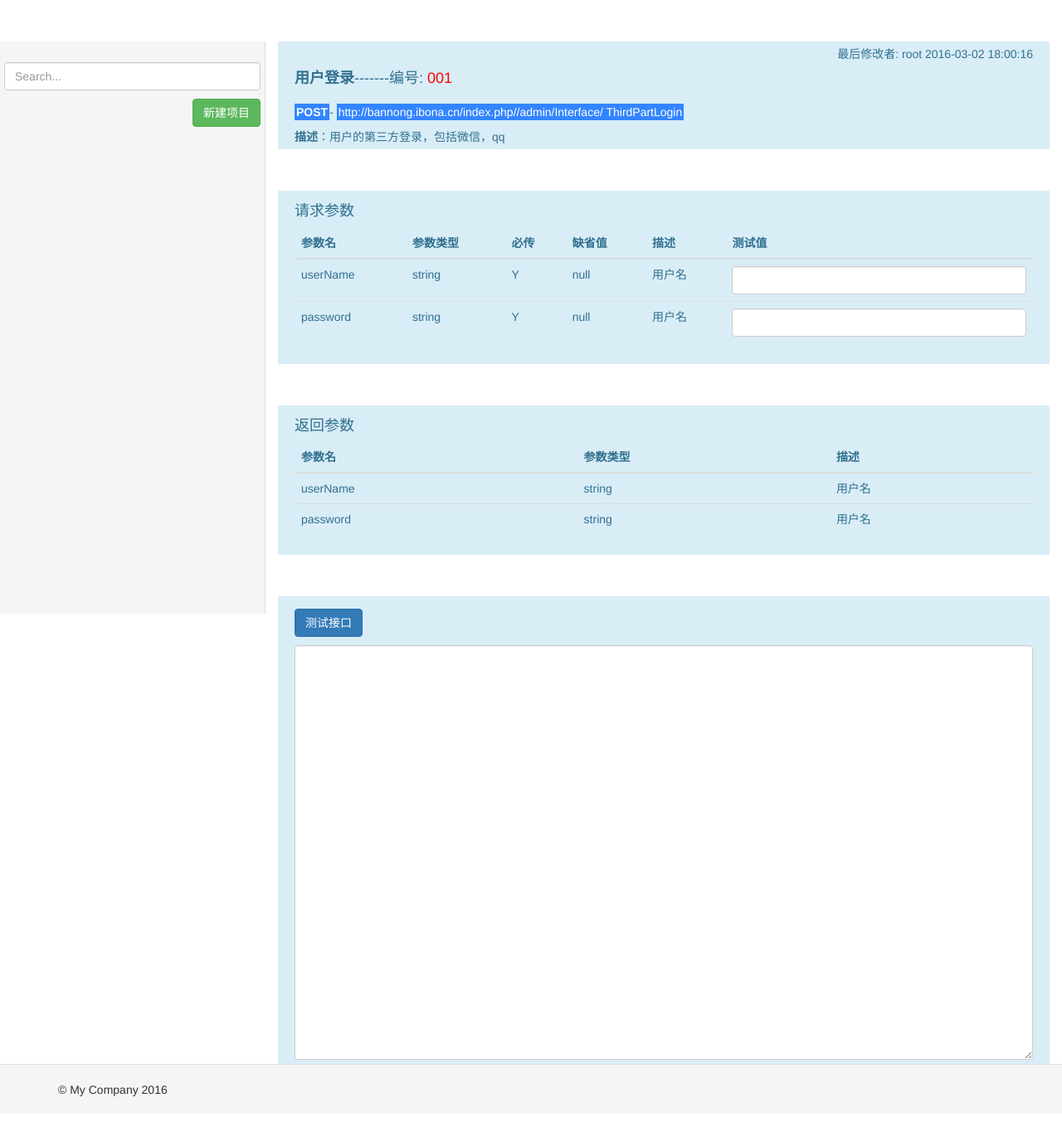
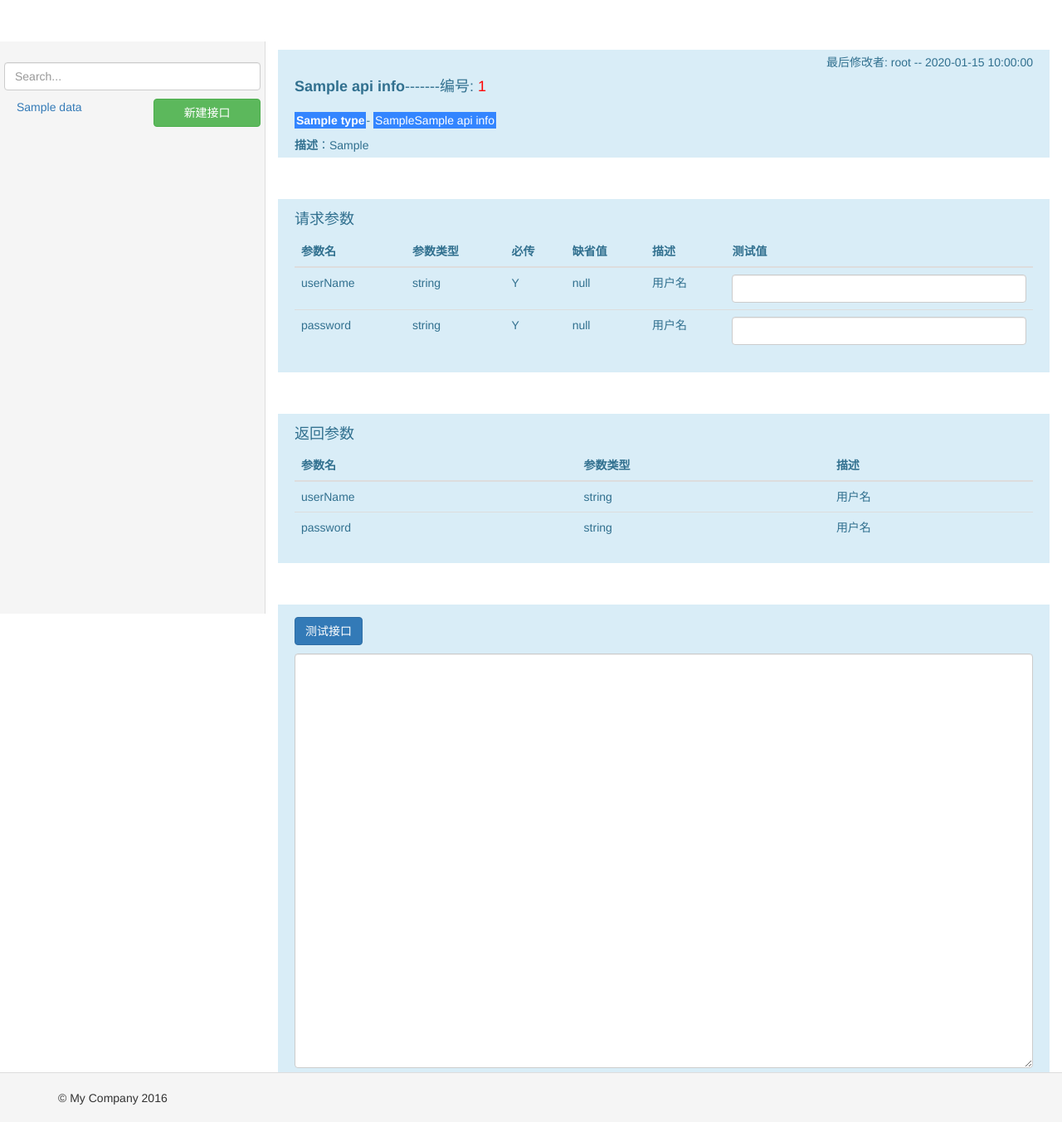
Before and after one commit to 10xjzheng/ApiManager, a Yii app: template views/api/apiInfo.php in a window 1280 px wide. Shown: the whole page at 83% size. Before the commit the page ends 1322 px from the top, so only its background shows below. Run offline with PHP 8.4 and a stand-in for Yii, Linux system fonts and the light colour scheme; the template is opened without the code that fills it: most values are stand-ins (such as "Sample title", 1, 10 or a date in 2020); data that the repository does not hold is empty; some libraries are stand-ins or nearby versions.

Commit message:
【edit】Finished functions of adding project and api.

```diff
--- a/config/db.php
+++ b/config/db.php
@@ -2,9 +2,8 @@
 
 return [
     'class' => 'yii\db\Connection',
-    'dsn' => 'mysql:host=localhost;dbname=bannong',
+    'dsn' => 'mysql:host=localhost;dbname=api_manager',
     'username' => 'root',
     'password' => '',
     'charset' => 'utf8',
-    'tablePrefix' => 'jy_'
 ];
--- a/views/api/apiInfo.php
+++ b/views/api/apiInfo.php
@@ -5,15 +5,31 @@ use yii\bootstrap\ActiveForm;
 $this->title = '接口信息';
 $this->params['breadcrumbs'][] = $this->title;
 ?>
-<div class="col-xs-12">
-    <div class="col-xs-12 padding-5" style="background-color: #d9edf7;border-color:#bce8f1;color:#31708f">
-        <div class="col-xs-12"><span class="pull-right">最后修改者: root  2016-03-02 18:00:16</span></div>
-        <div class="col-xs-12"><h4><b>用户登录</b>-------编号: <span class="cl-red">001</span></h4> </div>
-        <div class="col-xs-12 magin-top-10">
-            <span style="background-color:#3385ff;padding:2px;color:white"><b>POST</b></span>-
-            <span style="background-color:#3385ff;padding:2px;color:white">http://bannong.ibona.cn/index.php//admin/Interface/ ThirdPartLogin</span>
+<div class="col-xs-3 main-left margin-left-0 pull-left padding-5">
+    <div>
+        <form action="" method="post">
+            <div style="margin:20px 0 0 0;">
+                <div><input type="text" value="" class="form-control"  placeholder="Search..."></div>
+                <?= Html::a('新建接口', ['api/add-api'], ['class' => 'btn btn-success pull-right margin-top-10 col-xs-5']) ?>
+                <?php
+                    foreach ($data as $key => $value) {
+                        echo '<div class="col-xs-7">'.Html::a($value->functionName, ['api/add-project'], ['class' => 'pull-left margin-top-10']).'</div>';
+                    }
+                ?>
+
+            </div>
+        </form>
+    </div>
+</div>
+<div class="col-xs-9">
+    <div class="col-xs-12 padding-5 margin-top-10" style="background-color: #d9edf7;border-color:#bce8f1;color:#31708f">
+        <div class="col-xs-12"><span class="pull-right">最后修改者: root -- <?=$apiInfo->lastTime?></span></div>
+        <div class="col-xs-12"><h4><b><?=$apiInfo->apiName?></b>-------编号: <span class="cl-red"><?=$apiInfo->number?></span></h4> </div>
+        <div class="col-xs-12 margin-top-10">
+            <span style="background-color:#3385ff;padding:2px;color:white"><b><?=$apiInfo->type?></b></span>-
+            <span style="background-color:#3385ff;padding:2px;color:white"><?=$apiInfo->project->projectHost?><?=$apiInfo->functionName?></span>
         </div>
-        <div class="col-xs-12 magin-top-10" ><b>描述</b>：用户的第三方登录，包括微信，qq</div>
+        <div class="col-xs-12 margin-top-10" ><b>描述</b>：<?=$apiInfo->apiDiscribe?></div>
     </div>
 
     <div class="col-xs-12 padding-5" style="margin:50px 0 0 0;background-color: #d9edf7;border-color:#bce8f1;color:#31708f">
@@ -47,10 +63,11 @@ $this->params['breadcrumbs'][] = $this->title;
         </div>
     </div>
     <div class="col-xs-12 padding-5" style="margin:50px 0 0 0;background-color: #d9edf7;border-color:#bce8f1;color:#31708f">
-    <div class="col-xs-12 magin-top-10"><button class="btn btn-primary">测试接口</button></div>
-    <div class="col-xs-12 magin-top-10">
-        <textarea class="form-control" style="min-height: 500px">
+        <div class="col-xs-12 margin-top-10"><button class="btn btn-primary">测试接口</button></div>
+        <div class="col-xs-12 margin-top-10">
+            <textarea class="form-control" style="min-height: 500px">
 
-        </textarea>
+            </textarea>
+        </div>
     </div>
 </div>
--- a/views/layouts/main.php
+++ b/views/layouts/main.php
@@ -8,7 +8,6 @@ use yii\bootstrap\Nav;
 use yii\bootstrap\NavBar;
 use yii\widgets\Breadcrumbs;
 use app\assets\AppAsset;
-
 AppAsset::register($this);
 ?>
 <?php $this->beginPage() ?>
@@ -54,20 +53,10 @@ AppAsset::register($this);
     NavBar::end();
     ?>
     <div class="container">
-        <div class="col-xs-3 main-left magin-left-0 pull-left padding-5">
-            <form action="" method="post">
-                <div style="margin:20px 0 0 0;">
-                    <input type="text" value="" class="form-control"  placeholder="Search...">
-                    <?= Html::a('新建项目', ['api/add-project'], ['class' => 'btn btn-success pull-right magin-top-10']) ?>
-                </div>
-            </form>
-        </div>
-        <div class="col-xs-9 magin-left-0 pull-left padding-0">
         <?= Breadcrumbs::widget([
             'links' => isset($this->params['breadcrumbs']) ? $this->params['breadcrumbs'] : [],
         ]) ?>
         <?= $content ?>
-        </div>
     </div>
 
 </div>
--- a/web/css/site.css
+++ b/web/css/site.css
@@ -102,10 +102,10 @@ a.desc:after {
     background: #f5f5f5;
     border-right: #ddd 1px solid;
 }
-.magin-left-0{
+.margin-left-0{
     margin-left: 0px;
 }
-.magin-top-10{
+.margin-top-10{
     margin-top: 10px;
 }
 .padding-5{
@@ -131,3 +131,19 @@ a.desc:after {
     color: red;
     font-weight: 500;
 }
+.children-table{
+    background: #bce8f1 !important;
+}
+.api-list{
+    padding: 5px;
+    font-size: 18px;
+    margin:10px;
+}
+.breadcrumb{
+    margin-bottom: 0px;
+    font-size: 20px;
+}
+.glyphicon-chevron-right{
+    color: #337ab7;
+    padding-top: 12px;
+}
--- a/web/js/my.js
+++ b/web/js/my.js
@@ -2,7 +2,7 @@ function add(){
     var $html ='<tr>' +
         '<td class="form-group has-error" ><input type="text" class="form-control has-error" name="p[name][]" placeholder="参数名" required="required"></td>' +
         '<td class="form-group has-error">' +
-        '<select class="form-control" name="p[paramType][]" ><option value="1">string</option><option value="2">int</option><option value="3">float</option><option value="4">array</option></select></td>' +
+        '<select class="form-control return-array" name="p[paramType][]" ><option value="1">string</option><option value="2">int</option><option value="3">float</option><option value="4">array</option></select></td>' +
         '<td>' +
         '<select class="form-control" name="p[type][]">' +
         '<option value="Y">Y</option> <option value="N">N</option>' +
@@ -14,62 +14,72 @@ function add(){
         '<textarea name="p[des][]" rows="1" class="form-control" style="height: 34px;" placeholder="描述"></textarea>' +
         '</td>' +
         '<td>' +
-        '<button type="button" class="btn btn-danger" onclick="del(this)">删除</button>' +
+        '<button type="button" class="btn btn-danger delete-tr" >删除</button>' +
         '</td>' +
         '</tr >';
     $('#parameter').append($html);
 }
 
-function del (obj) {
-    $(obj).parents('tr').remove();
-}
-
-function addReturnParams(){
-    var $html ='<tr>' +
-        '<td class="form-group has-error" ><input type="text" class="form-control has-error" name="p[name][]" placeholder="参数名" required="required"></td>' +
+$(document).on("click",".delete-tr",function() {
+    $(this).parent().parent().remove();
+});
+function addRow(tableId) {
+    var parent=0;
+    if(tableId=='r') parent=1;
+    var html ='<tr>' +
+        '<td class="form-group has-error" ><input name="r[parent][]" type="hidden" value="'+parent+'" /><input type="text" class="form-control has-error" name="r[name][]" placeholder="参数名" required="required"></td>' +
         '<td class="form-group has-error">' +
-        '<select class="form-control" name="p[paramType][]" ><option value="1">string</option><option value="2">int</option><option value="3">float</option><option value="4">array</option></select></td>' +
+        '<select class="form-control return-array" name="r[paramType][]" ><option value="1">string</option><option value="2">int</option><option value="3">float</option><option value="4">array</option></select></td>' +
+        '<td class="form-group" ><input type="text" class="form-control" name="r[default][]" placeholder="缺省值" ></td>' +
         '<td>' +
-        '<textarea name="p[des][]" rows="1" class="form-control" style="height: 34px;" placeholder="描述"></textarea>' +
+        '<textarea name="r[des][]" rows="1" class="form-control" style="height: 34px;" placeholder="描述"></textarea>' +
         '</td>' +
         '<td>' +
-        '<button type="button" class="btn btn-danger" onclick="del(this)">删除</button>' +
+        '<button type="button" class="btn btn-danger delete-tr" >删除</button>' +
         '</td>' +
         '</tr >';
-    $('#returnParameter').append($html);
+    $("#"+tableId).append(html);
 }
 $(document).on("change",".return-array",function() {
+    var lineNum=$(this).parents('tr').closest('tr').index();
+    console.log(lineNum);
     if($(this).val()==4){
-        $(this).parents('tr').after('<tr><td colspan="3">\
-            <table class="table">\
+        $(this).parents('tr').after('<tr><td colspan="4">\
+            <table class="table children-table" id="r'+lineNum+'">\
                 <thead>\
                 <tr>\
                     <th class="col-md-3">参数名</th>\
                     <th class="col-md-2">参数类型</th>\
+                    <th class="col-md-2">缺省值</th>\
                     <th class="col-md-4">描述</th>\
                     <th class="col-md-1">\
-                        <button type="button" class="btn btn-success" onclick="addReturnParams()">新增</button>\
+                        <button type="button" class="btn btn-success" onclick="addRow(\'r'+lineNum+'\')">新增</button>\
                     </th>\
                 </tr>\
                 </thead>\
-                <tbody id="returnParameter">\
+                <tbody>\
                 <tr>\
                     <td class="form-group has-error">\
-                        <input type="text" class="form-control" name="p[name][]" placeholder="参数名" required="required">\
+                        <input name="r[parent][]" type="hidden" value="0" /><input type="text" class="form-control" name="r[name][]" placeholder="参数名" required="required">\
                     </td>\
-                    <td class="form-group has-error return-array">\
-                         <select class="form-control" name="p[paramType][]">\
+                    <td class="form-group has-error">\
+                         <select class="form-control" name="r[paramType][]">\
                             <option value="1">string</option>\
                             <option value="2">int</option>\
                             <option value="3">float</option>\
                             <option value="4">array</option>\
                         </select>\
                     </td>\
-                    <td><textarea name="p[des][]" rows="1" class="form-control" style="height: 34px;" placeholder="描述"></textarea></td>\
-                    <td><button type="button" class="btn btn-danger" onclick="del(this)">删除</button></td>\
+                    <td class="form-group has-error">\
+                        <input type="text" class="form-control" name="r[default][]" placeholder="缺省值" >\
+                    </td>\
+                    <td><textarea name="r[des][]" rows="1" class="form-control" style="height: 34px;" placeholder="描述"></textarea></td>\
+                    <td><button type="button" class="btn btn-danger delete-tr" >删除</button></td>\
                 </tr>\
                 </tbody>\
             </table>\
             </td></tr>');
+    }else{
+        $("#r"+lineNum).parent().remove();
     }
 });
```
Also changed, not shown: controllers/ApiController.php (+69 -8 lines), models/ContactForm.php (deleted, +0 -63 lines), models/EntryForm.php (deleted, +0 -19 lines), models/ProjectForm.php (deleted, +0 -73 lines), views/api/addApi.php (+22 -13 lines), views/api/addProject.php (+9 -4 lines), views/api/index.php (+27 -0 lines).
